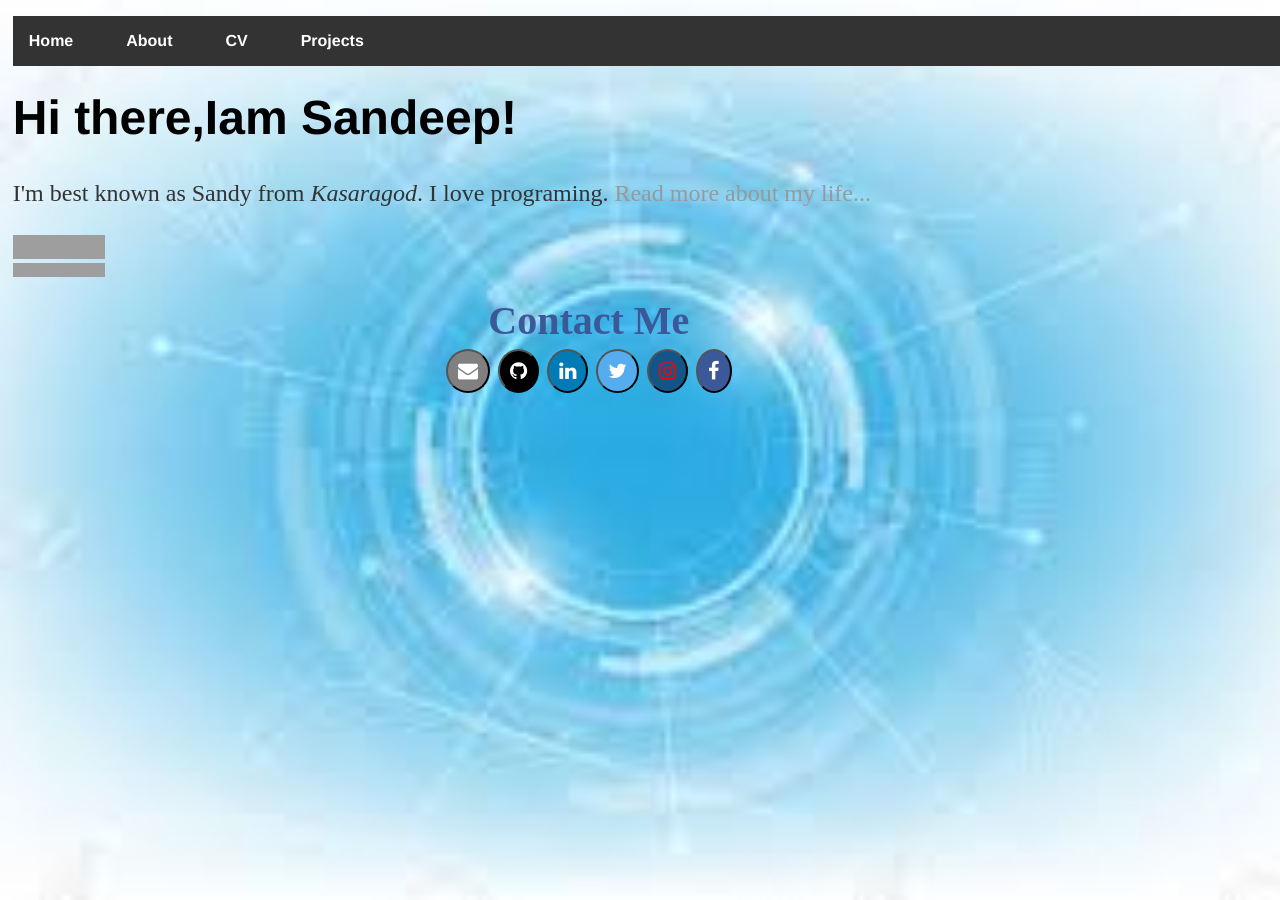
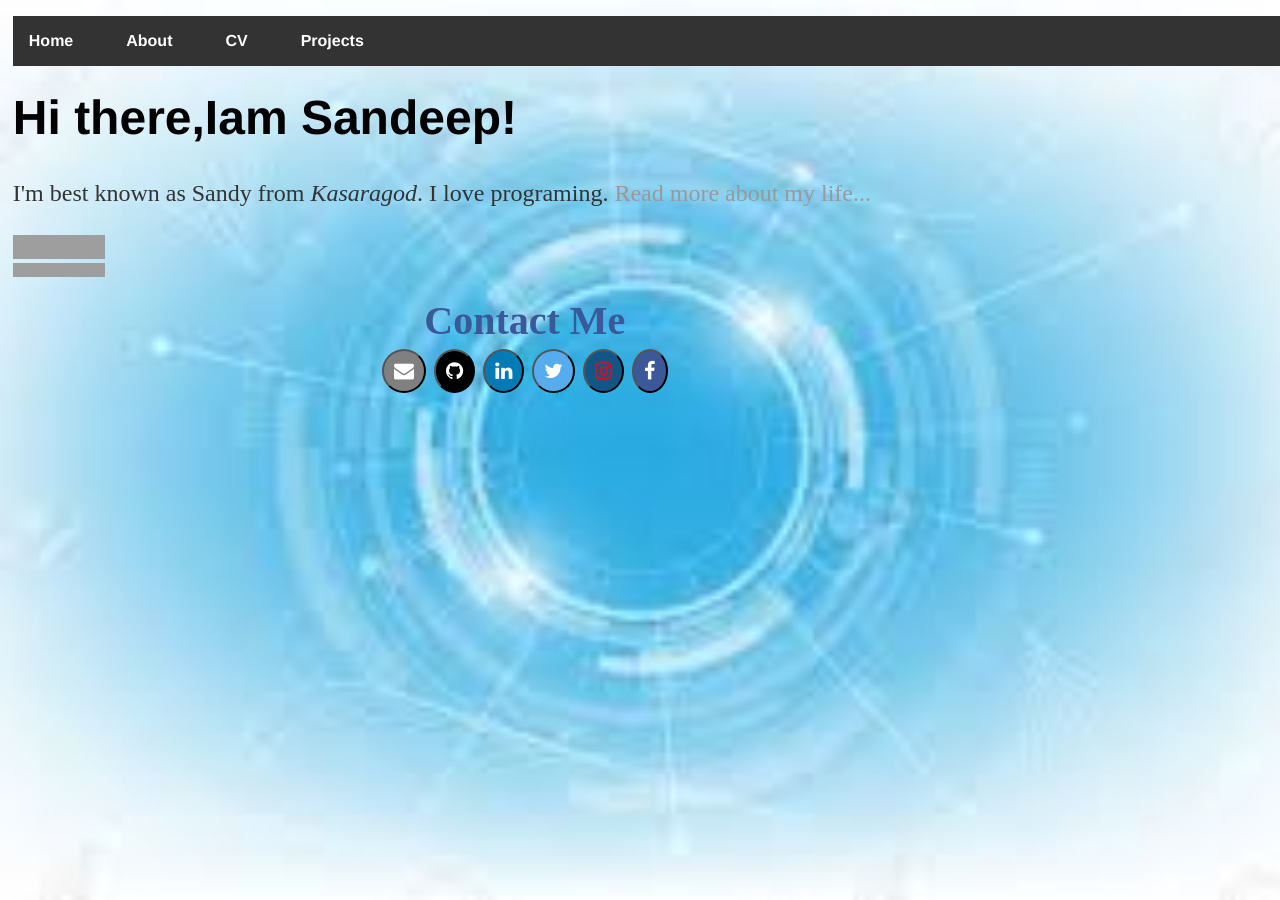
Before and after one commit to sandeepnayaks/sandeepnayaks.github.io, a Jekyll site: the page built from index.html, in a window 1280 px wide. Built offline with Jekyll 4.4.1, drawn with Linux system fonts in a browser that asks for light colours; grey boxes are pictures that could not be loaded.

Commit message:
Update main.css

```diff
--- a/css/main.css
+++ b/css/main.css
@@ -1,4 +1,4 @@
-body { margin: 90px 1%;top:0; width: 90%;
+body { margin: 90px 1%;top:0; width: 80%;
 }
 html {
   background: url(../../bg1.jpg) no-repeat center center fixed;
```
